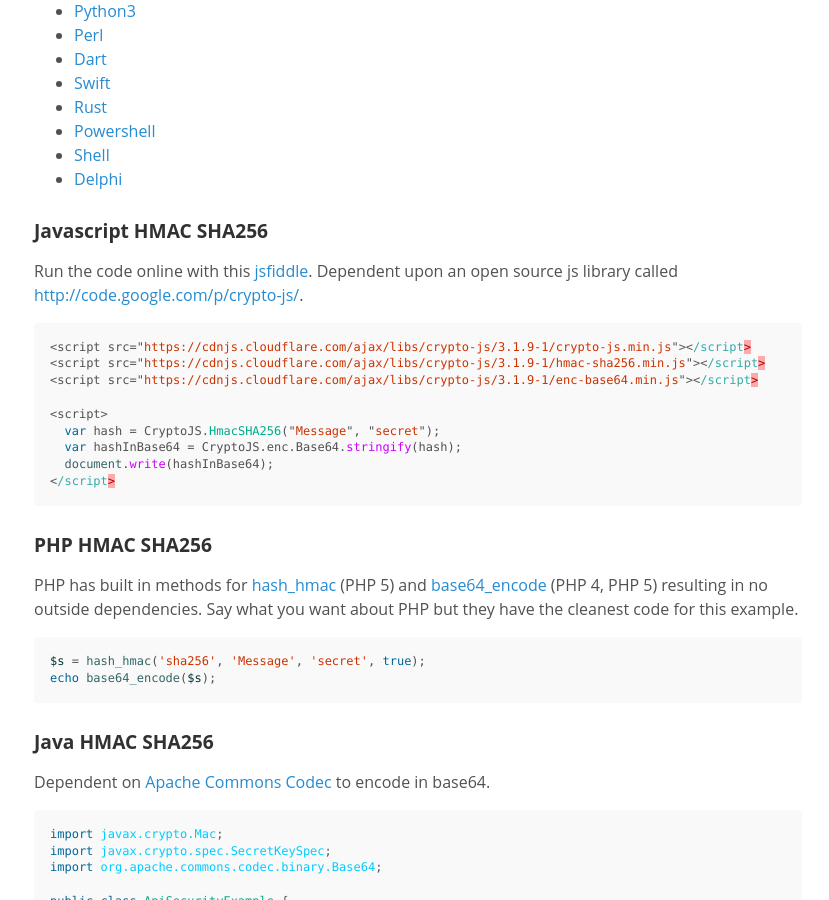
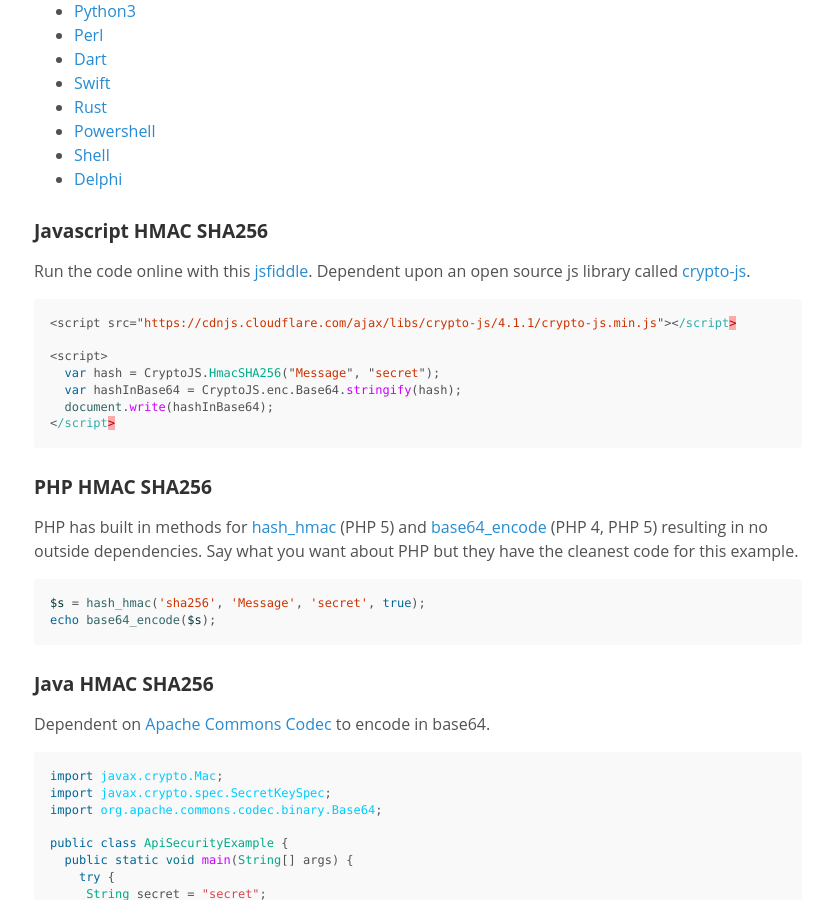
Before and after one commit to jokecamp/jokecamp.com, a Jekyll site: the page built from _posts/2012-10-22-examples-of-creating-base64-hashes-using-hmac-sha256-in-different-languages.markdown, in a window 1280 px wide and 900 px high, scrolled down 705 px. Shown: the whole window, without its empty margins (222-1051 px from the left). Built offline with Jekyll 4.4.1, drawn with Linux system fonts in a browser that asks for light colours; Markdown is read by kramdown in place of the engine named in the settings; part of the change alters nothing that is shown.

Commit message:
Update crypto-js, remove extra scripts

````diff
--- a/_posts/2012-10-22-examples-of-creating-base64-hashes-using-hmac-sha256-in-different-languages.markdown
+++ b/_posts/2012-10-22-examples-of-creating-base64-hashes-using-hmac-sha256-in-different-languages.markdown
@@ -58,12 +58,10 @@ Jump to an implementation:
 ### <a name='js'></a>Javascript HMAC SHA256
 
 Run the code online with this [jsfiddle](http://jsfiddle.net/af9ps1yk/6/).
-Dependent upon an open source js library called [http://code.google.com/p/crypto-js/](http://code.google.com/p/crypto-js/).
+Dependent upon an open source js library called [crypto-js](https://github.com/brix/crypto-js).
 
 ```javascript
-<script src="https://cdnjs.cloudflare.com/ajax/libs/crypto-js/3.1.9-1/crypto-js.min.js"></script>
-<script src="https://cdnjs.cloudflare.com/ajax/libs/crypto-js/3.1.9-1/hmac-sha256.min.js"></script>
-<script src="https://cdnjs.cloudflare.com/ajax/libs/crypto-js/3.1.9-1/enc-base64.min.js"></script>
+<script src="https://cdnjs.cloudflare.com/ajax/libs/crypto-js/4.1.1/crypto-js.min.js"></script>
 
 <script>
   var hash = CryptoJS.HmacSHA256("Message", "secret");
````
